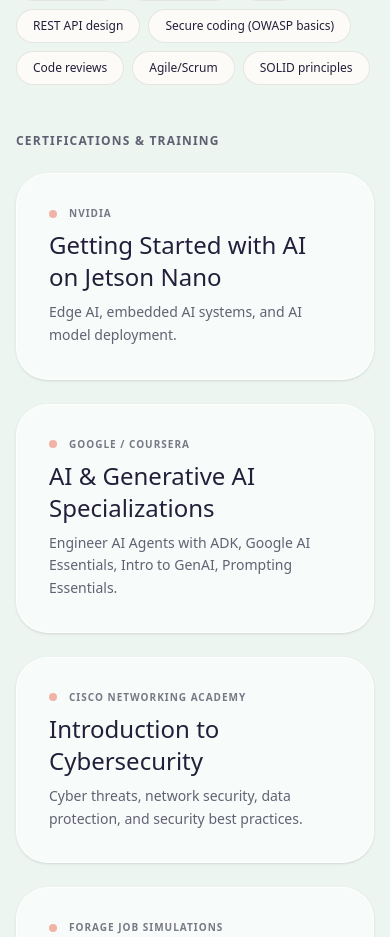
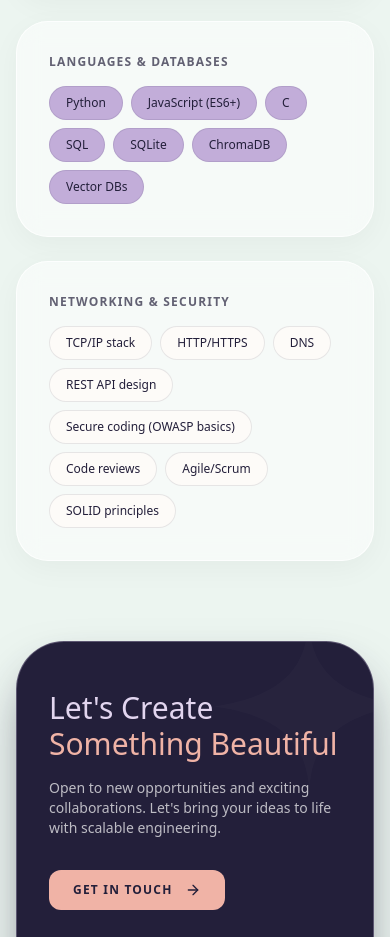
Before and after one commit to misbah121212/misbah-portfolio, a Next.js app: page /skills in a window 390 px wide. Shown: the part 1063-2000 px from the top of the page. Built offline with nearby package versions, Linux system fonts and the light colour scheme; a web font is replaced by a local one.

Commit message:
Remove certifications from Skills page and refactor layout to 3-column responsive grid

```diff
--- a/src/components/sections/Skills.tsx
+++ b/src/components/sections/Skills.tsx
@@ -32,29 +32,6 @@
   }
 ];
 
-const certifications = [
-  {
-    org: "NVIDIA",
-    title: "Getting Started with AI on Jetson Nano",
-    desc: "Edge AI, embedded AI systems, and AI model deployment."
-  },
-  {
-    org: "Google / Coursera",
-    title: "AI & Generative AI Specializations",
-    desc: "Engineer AI Agents with ADK, Google AI Essentials, Intro to GenAI, Prompting Essentials."
-  },
-  {
-    org: "Cisco Networking Academy",
-    title: "Introduction to Cybersecurity",
-    desc: "Cyber threats, network security, data protection, and security best practices."
-  },
-  {
-    org: "Forage Job Simulations",
-    title: "Software Engineering & GenAI",
-    desc: "J.P. Morgan Software Engineering, BCG GenAI, Tata GenAI Data Analytics."
-  }
-];
-
 export const Skills = () => {
   return (
     <SectionWrapper id="skills" className="py-8 md:py-12 relative">
@@ -64,19 +41,17 @@
         <SparkleIcon className="w-4 h-4 text-peach" />
       </div>
 
-      <div className="grid grid-cols-1 lg:grid-cols-2 gap-12 lg:gap-16">
-
-        {/* Left Column: Skills */}
-        <div className="flex flex-col gap-10">
+      <div className="grid grid-cols-1 md:grid-cols-2 lg:grid-cols-3 gap-6 md:gap-8">
         {skillsCategories.map((cat, index) => (
           <motion.div
             key={index}
-              initial={{ opacity: 0, x: -20 }}
-              whileInView={{ opacity: 1, x: 0 }}
+            initial={{ opacity: 0, y: 20 }}
+            whileInView={{ opacity: 1, y: 0 }}
             viewport={{ once: true }}
             transition={{ duration: 0.6, delay: index * 0.1 }}
+            className="flex flex-col gap-4 bg-white/50 backdrop-blur-md p-8 rounded-[2rem] border border-white/80 shadow-[0_8px_30px_rgb(0,0,0,0.04)] hover:shadow-[0_8px_30px_rgb(0,0,0,0.08)] transition-all"
           >
-              <h3 className="font-sans font-bold uppercase tracking-widest text-xs text-navy/70 mb-4">{cat.title}</h3>
+            <h3 className="font-sans font-bold uppercase tracking-widest text-xs text-navy/70">{cat.title}</h3>
             <div className="flex flex-wrap gap-2">
               {cat.items.map((item, i) => (
                 <span key={i} className={`px-4 py-2 rounded-full font-sans text-xs border border-navy/10 ${cat.color} ${cat.color.includes('bg-navy') ? '' : 'bg-opacity-30'}`}>
@@ -88,33 +63,6 @@
         ))}
       </div>
 
-        {/* Right Column: Certifications */}
-        <div className="flex flex-col">
-          <h3 className="font-sans font-bold uppercase tracking-widest text-xs text-navy/70 mb-6">Certifications & Training</h3>
-
-          <div className="flex flex-col gap-6">
-            {certifications.map((cert, index) => (
-              <motion.div
-                key={index}
-                initial={{ opacity: 0, x: 20 }}
-                whileInView={{ opacity: 1, x: 0 }}
-                viewport={{ once: true }}
-                transition={{ duration: 0.6, delay: index * 0.15 }}
-                className="bg-white/60 backdrop-blur-sm rounded-[2rem] p-8 border border-white/80 shadow-sm hover:shadow-md transition-shadow"
-              >
-                <div className="flex items-center gap-3 mb-2">
-                  <div className="w-2 h-2 rounded-full bg-peach" />
-                  <span className="font-sans font-bold uppercase tracking-widest text-[10px] text-navy/60">{cert.org}</span>
-                </div>
-                <h4 className="font-serif text-2xl text-navy mb-2">{cert.title}</h4>
-                <p className="font-sans text-sm text-navy/70 leading-relaxed">{cert.desc}</p>
-              </motion.div>
-            ))}
-          </div>
-        </div>
-
-      </div>
-
     </SectionWrapper>
   );
 };
```
Lines whose indentation alone changed are shown as unchanged.
